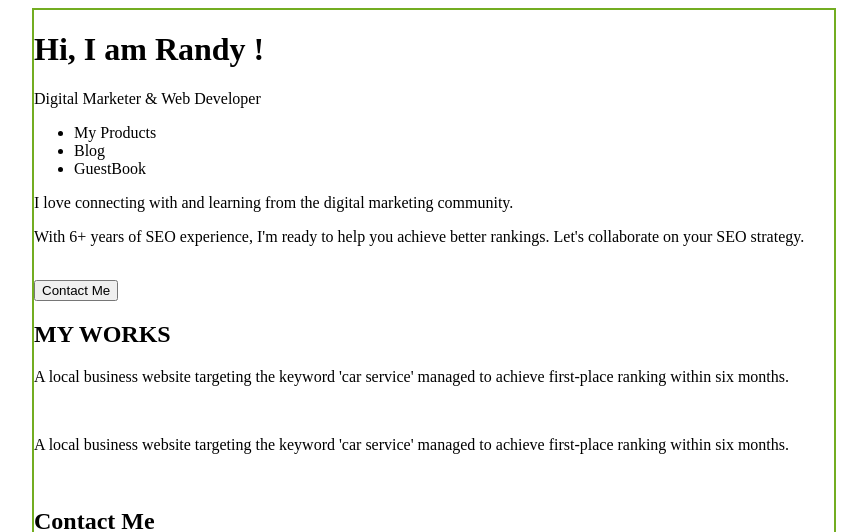
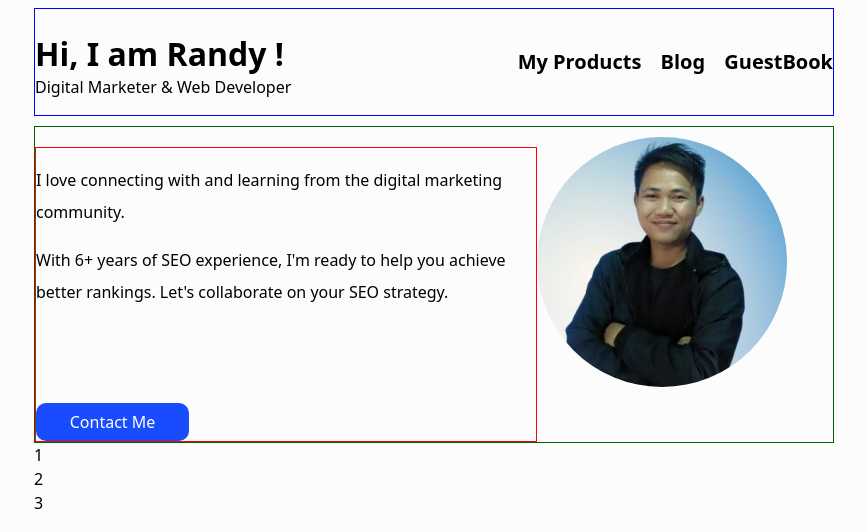
Before and after one commit to mrandyyp/mrandyyp.com, a plain HTML site: page index.html in a window 1280 px wide. Shown: the top 532 px of the page, without its empty margins (206-1073 px from the left). Drawn offline with Linux system fonts and the light colour scheme.

Commit message:
start writing index.html

```diff
--- a/index.html
+++ b/index.html
@@ -1,24 +1,22 @@
 <!DOCTYPE html>
-<html lang="id">
+<html lang="en">
 
 <head>
     <meta charset="UTF-8">
     <meta name="viewport" content="width=device-width, initial-scale=1.0">
-    <title>MRANDYYP.COM</title>
-    <style>
-        .main-container {
-            margin: auto;
-            border: 2px solid #73AD21;
-            max-width: 800px;
-        }
-    </style>
+    <title>Document</title>
+    <link rel="stylesheet" href="/assets/style.css">
 </head>
 
 <body>
     <div class="main-container">
         <header>
-            <h1>Hi, I am Randy !</h1>
-            <span>Digital Marketer & Web Developer</span>
+            <div class="header-flex">
+                <div class="site-title">
+                    <h1 class="main-title">Hi, I am Randy !</h1>
+                    <p class="site-description">Digital Marketer & Web Developer</p>
+                </div>
+                <div class="nav-links">
                     <nav>
                         <ul>
                             <li>My Products</li>
@@ -26,18 +24,29 @@
                             <li>GuestBook</li>
                         </ul>
                     </nav>
+                </div>
+            </div>
         </header>
+        <!-- main content start -->
         <main class="content-container">
             <div class="pagehero">
-                <p>I love connecting with and learning from the digital marketing community.</p>
-                <p>With 6+ years of SEO experience, I'm ready to help you achieve better rankings. Let's collaborate on
+                <div class="about-me">
+                    <p class="text-hero">I love connecting with and learning from the digital marketing community.</p>
+                    <p class="text-hero"> With 6+ years of SEO experience, I'm ready to help you achieve better rankings. Let's collaborate
+                        on
                         your SEO strategy.</p>
+                        <div>
+                    <a class="button-hero">Contact Me</a></div>
+                </div>
                 <div class="my-avatar">
-                    <img src="aku.jpg" alt="">
+                    <img src="/assets/images/aku.jpg" alt="">
                 </div>
-                <div class="contact-me">
-                    <button>Contact Me</button>
             </div>
+
+            <div class="flex-container">
+                <div>1</div>
+                <div>2</div>
+                <div>3</div>
               </div>
 
             <div class="my-works-container">
@@ -72,3 +81,6 @@
 </body>
 
 </html>
+</body>
+
+</html>
```
Lines whose indentation alone changed are shown as unchanged.
